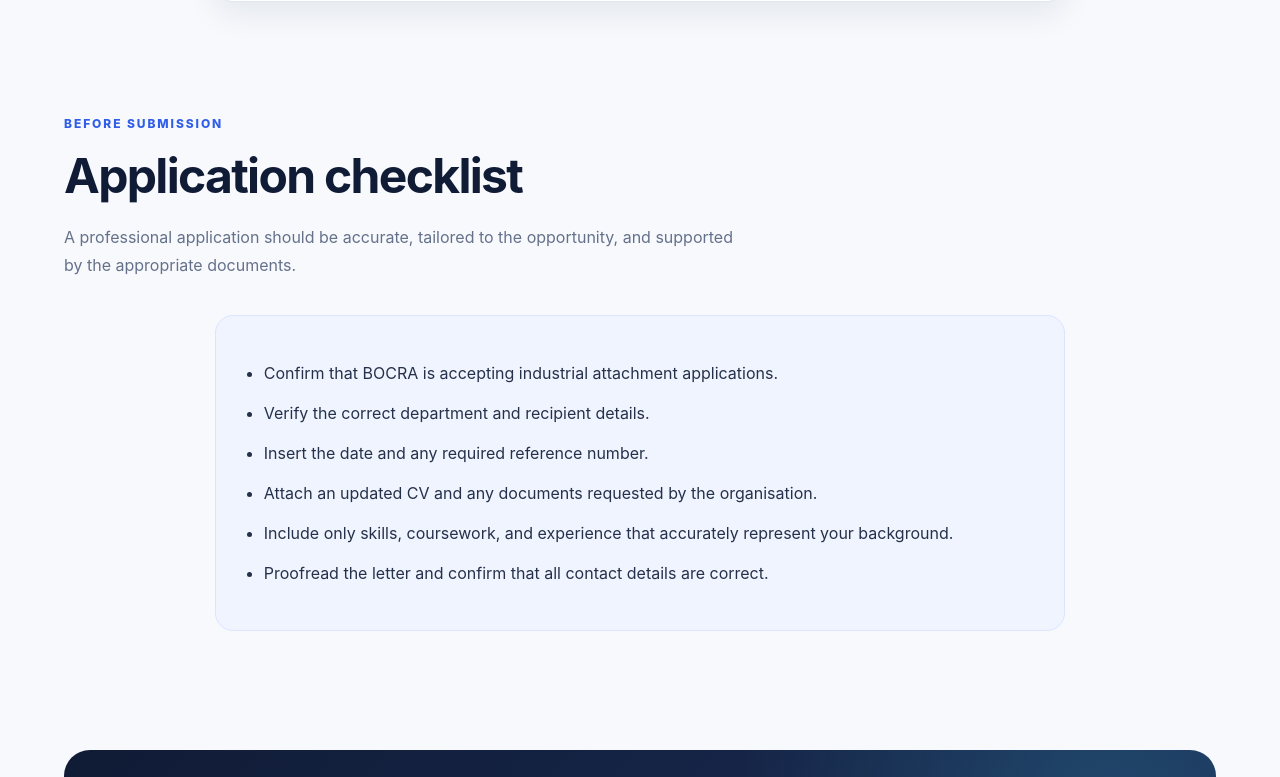
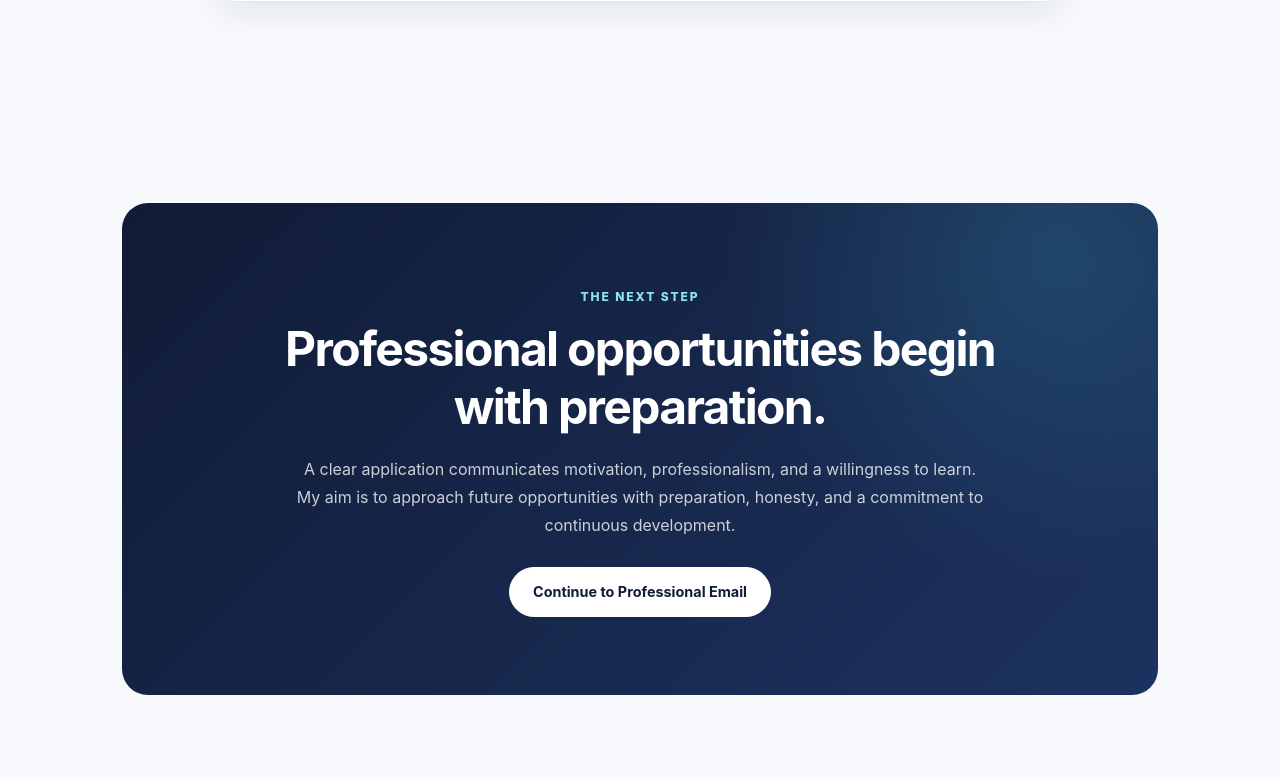
Before and after one commit to thebetoteng/digital-portfolio, a plain HTML site: page application-letter.html in a window 1280 px wide. Shown: the part 2548-3325 px from the top of the page. Drawn offline with Linux system fonts and the light colour scheme.

Commit message:
Update application-letter.html

```diff
--- a/application-letter.html
+++ b/application-letter.html
@@ -84,7 +84,7 @@
                     <p>Botswana</p>
                 </div>
 
-                <p class="letter-date">Date: [Insert application date]</p>
+                <p class="letter-date">Date: 10/12/2026</p>
 
                 <p><strong>Subject: Application for a Data Analytics Industrial Attachment</strong></p>
 
@@ -155,28 +155,7 @@
         </section>
 
         <section class="content-section">
-            <div class="section-heading">
-                <p class="eyebrow">BEFORE SUBMISSION</p>
-                <h2>Application checklist</h2>
 
-                <p>
-                    A professional application should be accurate,
-                    tailored to the opportunity, and supported by the
-                    appropriate documents.
-                </p>
-            </div>
-
-            <div class="checklist-card">
-                <ul class="professional-checklist">
-                    <li>Confirm that BOCRA is accepting industrial attachment applications.</li>
-                    <li>Verify the correct department and recipient details.</li>
-                    <li>Insert the date and any required reference number.</li>
-                    <li>Attach an updated CV and any documents requested by the organisation.</li>
-                    <li>Include only skills, coursework, and experience that accurately represent your background.</li>
-                    <li>Proofread the letter and confirm that all contact details are correct.</li>
-                </ul>
-            </div>
-        </section>
 
         <section class="closing-section">
             <p class="eyebrow">THE NEXT STEP</p>
```
